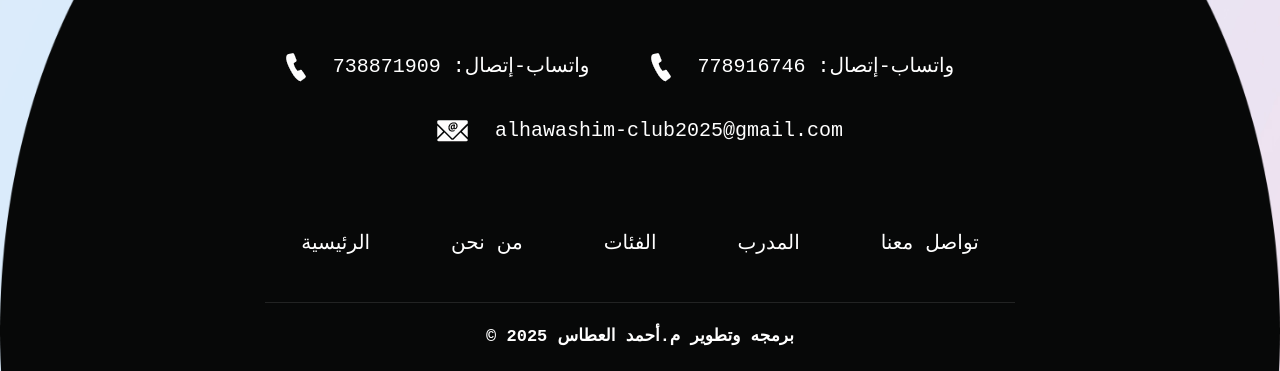
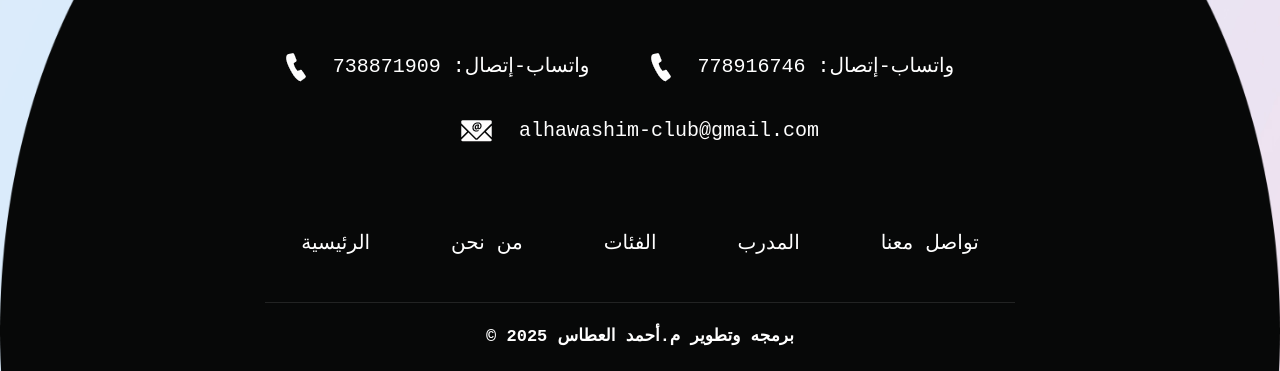
Before and after one commit to 5a3/alhawashim-club, a plain HTML site: page index.html in a window 1280 px wide. Shown: the part 4087-4458 px from the top of the page. Drawn offline with Linux system fonts and the light colour scheme.

Commit message:
after add firebase hosting deploy

```diff
--- a/index.html
+++ b/index.html
@@ -371,7 +371,7 @@
                            </li>
                            <li>
                               <a href="mailto:demo@gmail.com">
-                                 <img src="images/mall.png" alt="#"/> alhawashim-club2025@gmail.com</a>
+                                 <img src="images/mall.png" alt="#"/> alhawashim-club@gmail.com</a>
 
                            </li>
                         </ul>
```
